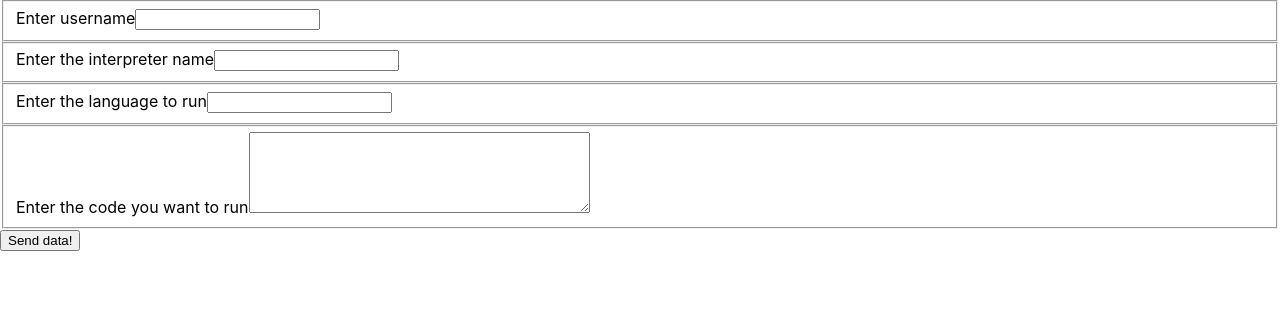
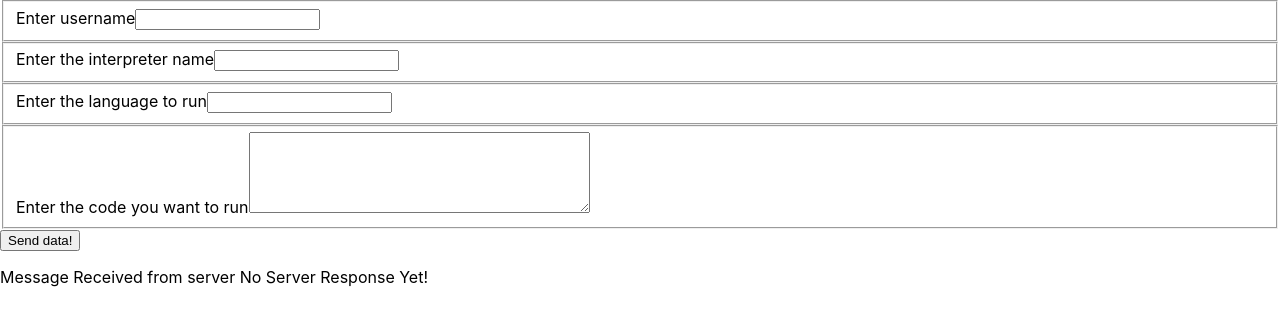
Before and after one commit to CMPT-470-Fall-2020/Code-Tutorial-App, a React (Create React App) app in the folder client/: page / in a window 1280 px wide. Shown: the top 326 px of the page. Built offline with nearby package versions, Linux system fonts and the light colour scheme.

Commit message:
Modify frontend to display the server response.

```diff
--- a/client/src/App.js
+++ b/client/src/App.js
@@ -9,7 +9,9 @@ class App extends Component{
   	this.state = {uname:"",
   	iname:"",
   	lang:"",
-  	code:""}
+  	code:"",
+  	serverResp: "No Server Response Yet!"
+  	}
   }
 
   handleSubmit(event) {
@@ -24,7 +26,7 @@ class App extends Component{
     }).then(result => {
     		return result.json()
     }).then((resp) => {
-		console.log("resp", resp)
+		this.setState({serverResp: JSON.stringify(resp)})
     });
   }
 
@@ -69,7 +71,7 @@ myChangeHandler = (event) => {
       	 </fieldset>
 
         <button>Send data!</button>
-        <div>{this.state.code}</div>
+        <div><p> Message Received from server {this.state.serverResp} </p></div>
       </form>
     );
   }
```
